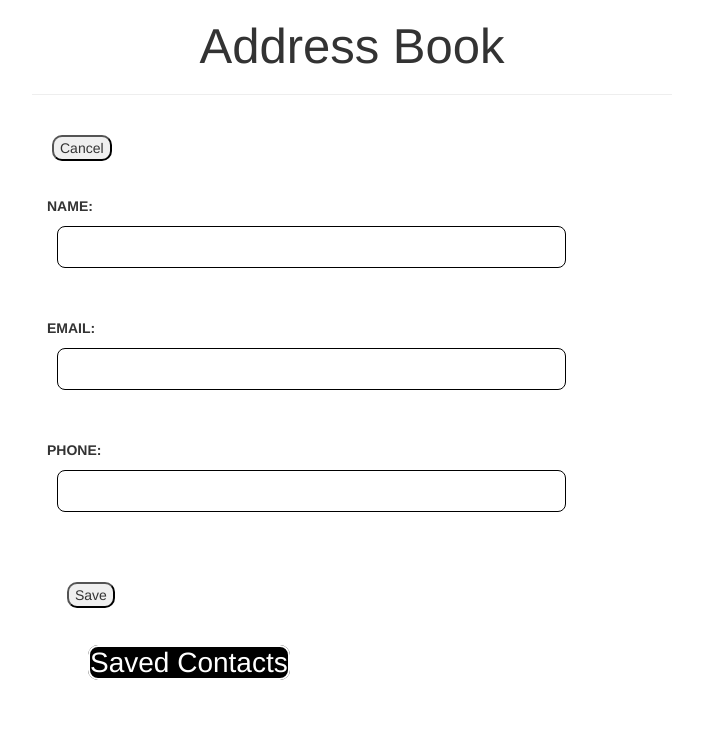
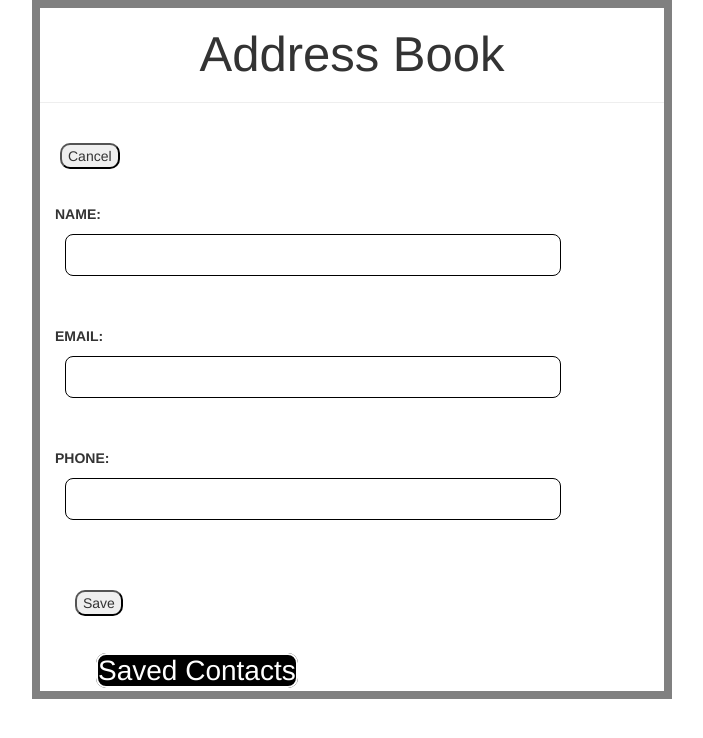
Before and after one commit to colossalboss/AddressBook-ReactJs, a React (Create React App) app: page / in a window 1280 px wide. Shown: the top 738 px of the page, without its empty margins (288-991 px from the left). Built offline with nearby package versions, Linux system fonts and the light colour scheme.

Commit message:
Fine tune

```diff
--- a/src/App.css
+++ b/src/App.css
@@ -1,3 +1,4 @@
+
 .App {
   width: 90%;
   margin: auto;
--- a/src/Heading.js
+++ b/src/Heading.js
@@ -45,6 +45,7 @@ class Heading extends React.Component {
         } else {
             e.target.textContent = 'Cancel';
         }
+        this.emptyFields(['name', 'email', 'phone']);
     }
 
     emptyFields = (grp) => {
@@ -57,7 +58,7 @@ class Heading extends React.Component {
             name: '',
             email: '',
             phone: '',
-        })
+        });
     }
 
     saveContact = () => {
@@ -172,7 +173,7 @@ class Heading extends React.Component {
 
         let { name, email, phone, contacts } = this.state;
         return (
-            <div>
+            <div style={style.container}>
                 <div className="header">
                     <h1 style={style.heading}>Address Book</h1>
                     <hr />
--- a/src/style.js
+++ b/src/style.js
@@ -26,6 +26,10 @@ const style = {
         border: "1px solid black"
     },
 
+    container: {
+        border: "8px solid grey",
+    }
+
 
 }
 
```
